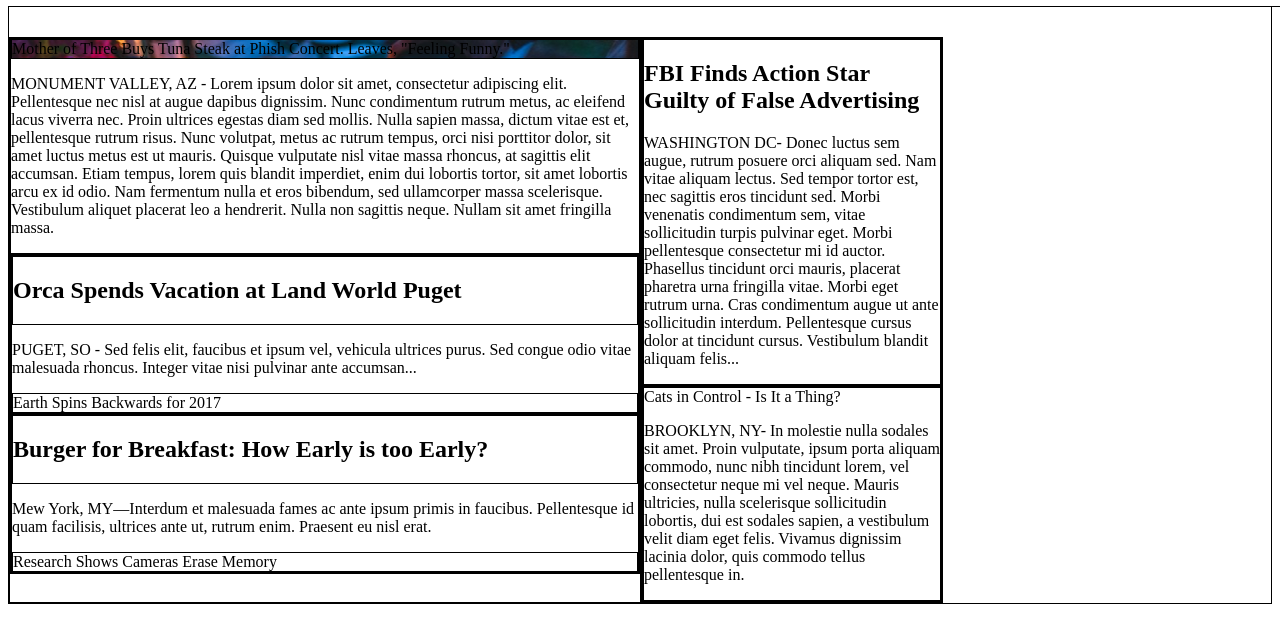
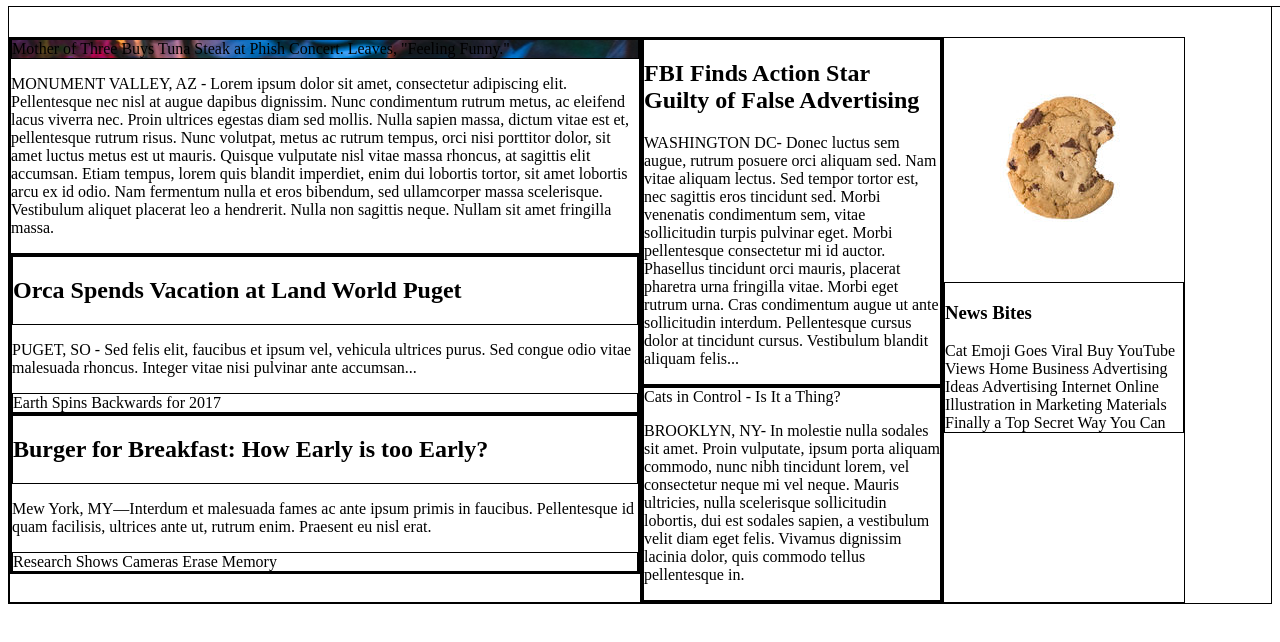
Before and after one commit to Krush02/mytimes, a plain HTML site: page index.html in a window 1280 px wide. Shown: the part 82-724 px from the top of the page. Drawn offline with Linux system fonts and the light colour scheme; files whose address does not match are found by name.

Commit message:
add final content to site. Styling up next.

```diff
--- a/index.html
+++ b/index.html
@@ -71,6 +71,18 @@
           </div>
         </div>
       </div>
+      <div class="right">
+        <img class="cookie" src="C:/Users/jason/Documents/Projects/mytimes/resources/images/cookie.png">
+        <div class="news-bite">
+          <h3>News Bites</h3>
+          <span class="bite">Cat Emoji Goes Viral</span>
+          <span class="bite">Buy YouTube Views</span>
+          <span class="bite">Home Business Advertising Ideas</span>
+          <span class="bite">Advertising Internet Online</span>
+          <span class="bite">Illustration in Marketing Materials</span>
+          <span class="bite">Finally a Top Secret Way You Can</span>
+        </div>
+      </div>
     </div>
   </body>
 </html>
--- a/resources/css/style.css
+++ b/resources/css/style.css
@@ -59,6 +59,10 @@ div {
   width: 300px;
 }
 
+.right {
+  width: 240px;
+}
+
 .image-content {
   background-image: url('C:/Users/jason/Documents/Projects/mytimes/resources/images/img-story-main.png');
 }
```
